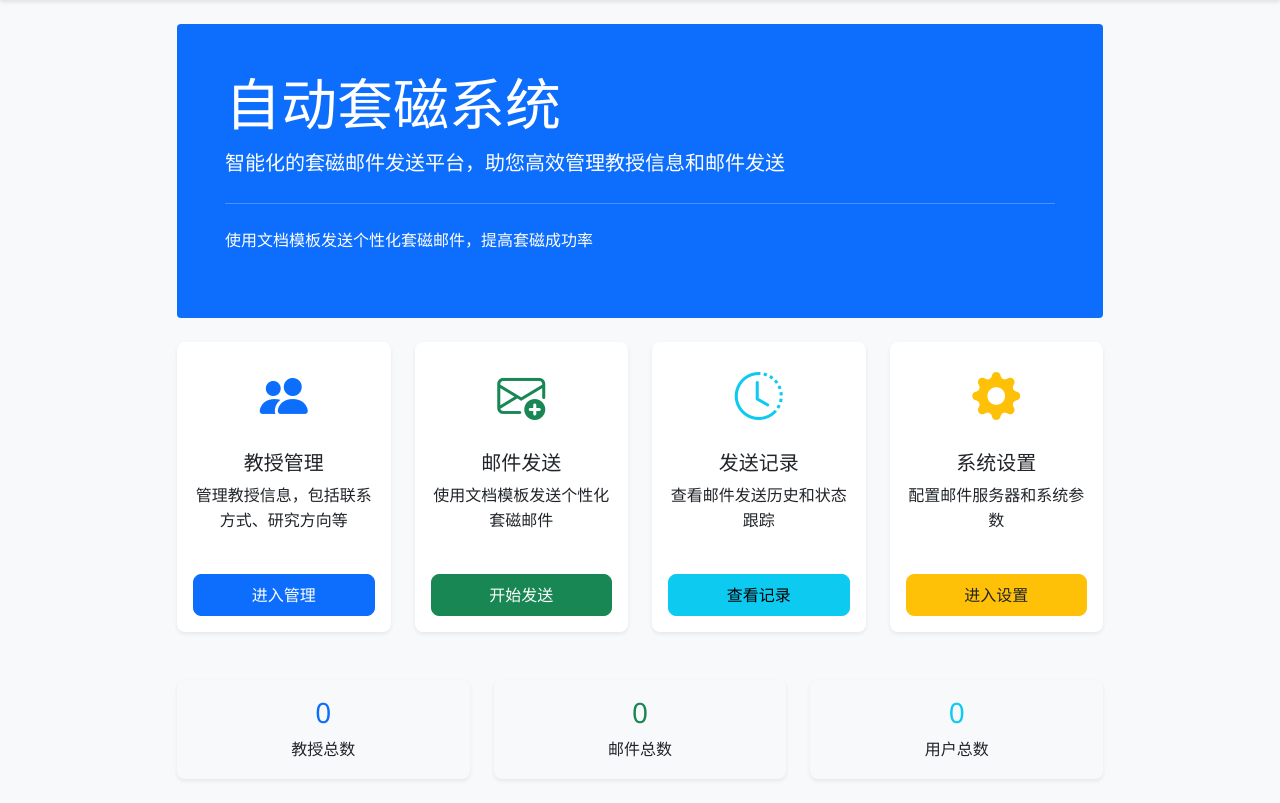
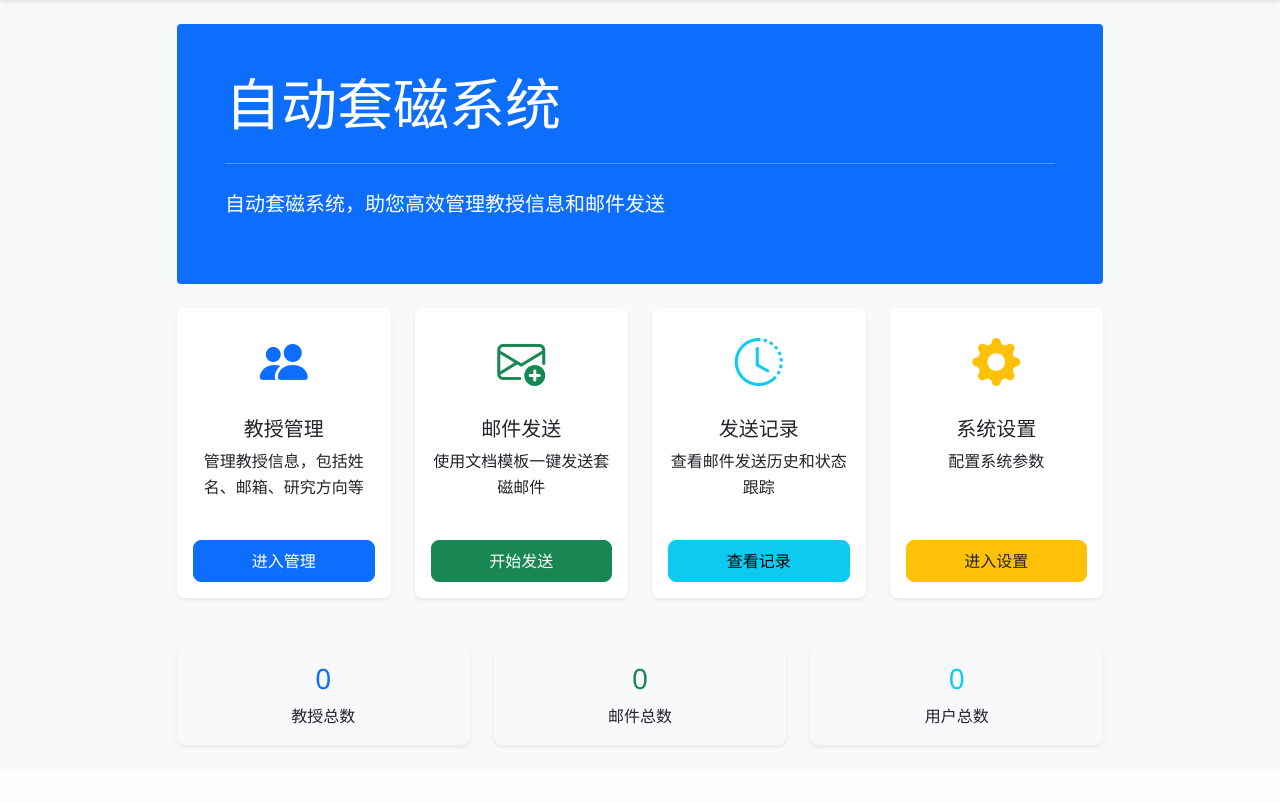
Before and after one commit to JunieXD/AutoEmailWithLLM, a Flask app: page / in a window 1280 px wide. Shown: the part 58-861 px from the top of the page. After the commit the page ends 806 px from the top, so only its background shows below. Run offline with Flask 3, Linux system fonts and the light colour scheme; data that the repository does not hold is empty; some libraries are stand-ins or nearby versions.

Commit message:
修改了主页描述、添加了README

```diff
--- a/backend/config.py
+++ b/backend/config.py
@@ -20,8 +20,6 @@ class Config:
     MAIL_PORT = int(os.environ.get('MAIL_PORT') or 25)
     MAIL_USE_TLS = os.environ.get('MAIL_USE_TLS', 'false').lower() in ['true', 'on', '1']
     MAIL_USE_SSL = os.environ.get('MAIL_USE_SSL', 'false').lower() in ['true', 'on', '1']
-
-    # LLM配置已移除
 
     # 文件上传配置
     MAX_CONTENT_LENGTH = 16 * 1024 * 1024  # 16MB
--- a/frontend/templates/index.html
+++ b/frontend/templates/index.html
@@ -9,9 +9,8 @@
             <!-- 欢迎横幅 -->
             <div class="jumbotron bg-primary text-white rounded p-5 mb-4" style="font-family: 'Microsoft YaHei', 'SimHei', '黑体', sans-serif;">
                 <h1 class="display-4"><i class="bi bi-envelope-heart"></i>自动套磁系统</h1>
-                <p class="lead">智能化的套磁邮件发送平台，助您高效管理教授信息和邮件发送</p>
                 <hr class="my-4">
-                <p>使用文档模板发送个性化套磁邮件，提高套磁成功率</p>
+                <p class="lead">自动套磁系统，助您高效管理教授信息和邮件发送</p>
             </div>
 
             <!-- 功能模块卡片 -->
@@ -21,7 +20,7 @@
                         <div class="card-body text-center">
                             <i class="bi bi-people-fill text-primary" style="font-size: 3rem;"></i>
                             <h5 class="card-title mt-3">教授管理</h5>
-                            <p class="card-text">管理教授信息，包括联系方式、研究方向等</p>
+                            <p class="card-text">管理教授信息，包括姓名、邮箱、研究方向等</p>
                             <a href="/professors" class="btn btn-primary">进入管理</a>
                         </div>
                     </div>
@@ -32,7 +31,7 @@
                         <div class="card-body text-center">
                             <i class="bi bi-envelope-plus text-success" style="font-size: 3rem;"></i>
                             <h5 class="card-title mt-3">邮件发送</h5>
-                            <p class="card-text">使用文档模板发送个性化套磁邮件</p>
+                            <p class="card-text">使用文档模板一键发送套磁邮件</p>
                             <a href="/email-generator" class="btn btn-success">开始发送</a>
                         </div>
                     </div>
@@ -54,7 +53,7 @@
                         <div class="card-body text-center">
                             <i class="bi bi-gear-fill text-warning" style="font-size: 3rem;"></i>
                             <h5 class="card-title mt-3">系统设置</h5>
-                            <p class="card-text">配置邮件服务器和系统参数</p>
+                            <p class="card-text">配置系统参数</p>
                             <a href="/settings" class="btn btn-warning">进入设置</a>
                         </div>
                     </div>
```
Also changed, not shown: README.md, 1 other file.
